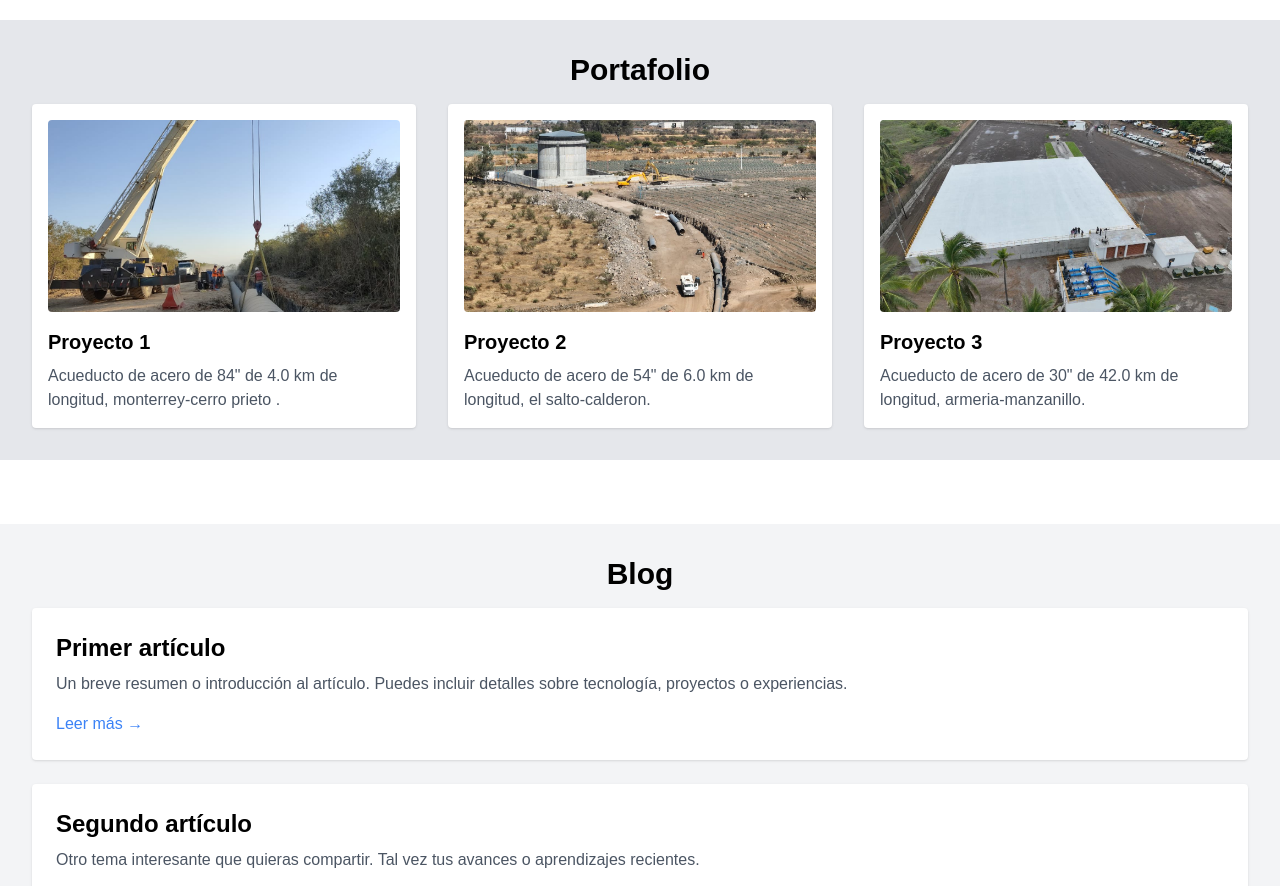
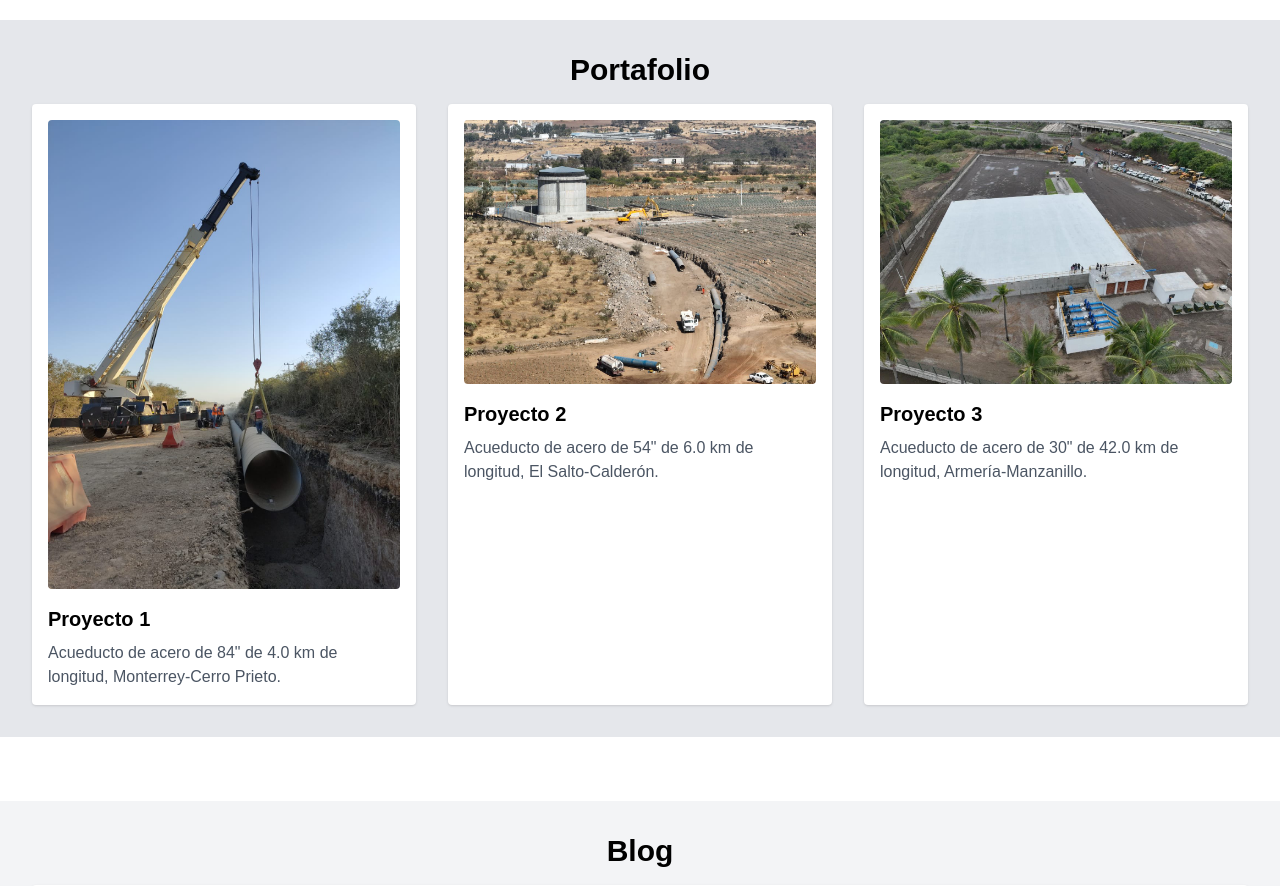
Before and after one commit to erck9217/nextjs-boilerplate1, a Next.js app: page / in a window 1280 px wide. Shown: the part 1080-1966 px from the top of the page. Built offline with nearby package versions, Linux system fonts and the light colour scheme.

Commit message:
Agregadas secciones de Portafolio, Blog y Contacto 2

```diff
--- a/app/page.tsx
+++ b/app/page.tsx
@@ -1,8 +1,9 @@
+import Image from "next/image";
+
 export default function Home() {
   return (
     <div>
-
-            {/* Menu de navegacion */}
+      {/* Menu de navegación */}
       <nav className="fixed top-0 w-full bg-black text-white p-4 z-10">
         <ul className="flex justify-center space-x-8">
           <li><a href="#home" className="hover:underline">Inicio</a></li>
@@ -18,7 +19,7 @@ export default function Home() {
         <div className="absolute inset-0 flex flex-col items-center justify-center bg-black/50 text-white">
           <h1 className="text-4xl font-bold">¡Hola, soy Erick!</h1>
           <p className="mt-4 text-lg text-gray-300">Bienvenido a mi sitio web.</p>
-          <img src="/logo.webp" alt="Logo" className="mt-8 w-24 h-auto" />
+          <Image src="/logo.webp" alt="Logo" width={96} height={96} className="mt-8" />
         </div>
       </div>
 
@@ -36,19 +37,19 @@ export default function Home() {
         <h2 className="text-3xl font-bold mb-4 text-center">Portafolio</h2>
         <div className="grid grid-cols-1 md:grid-cols-3 gap-8">
           <div className="bg-white shadow rounded p-4">
-      <img src="/acueductomonterrey.jpeg" alt="Proyecto 1" className="w-full h-48 object-cover rounded" />
+            <Image src="/acueductomonterrey.jpeg" alt="Proyecto 1" width={400} height={192} className="w-full h-auto object-cover rounded" />
             <h3 className="text-xl font-bold mt-4">Proyecto 1</h3>
-      <p className="text-gray-600 mt-2">Acueducto de acero de 84" de 4.0 km de longitud, monterrey-cerro prieto .</p>
+            <p className="text-gray-600 mt-2">Acueducto de acero de 84" de 4.0 km de longitud, Monterrey-Cerro Prieto.</p>
           </div>
           <div className="bg-white shadow rounded p-4">
-      <img src="/acueductoguadalajara.jpg" alt="Proyecto 2" className="w-full h-48 object-cover rounded" />
+            <Image src="/acueductoguadalajara.jpg" alt="Proyecto 2" width={400} height={192} className="w-full h-auto object-cover rounded" />
             <h3 className="text-xl font-bold mt-4">Proyecto 2</h3>
-      <p className="text-gray-600 mt-2">Acueducto de acero de 54" de 6.0 km de longitud, el salto-calderon.</p>
+            <p className="text-gray-600 mt-2">Acueducto de acero de 54" de 6.0 km de longitud, El Salto-Calderón.</p>
           </div>
           <div className="bg-white shadow rounded p-4">
-      <img src="/tanqueeleden.jpg" alt="Proyecto 3" className="w-full h-48 object-cover rounded" />
+            <Image src="/tanqueeleden.jpg" alt="Proyecto 3" width={400} height={192} className="w-full h-auto object-cover rounded" />
             <h3 className="text-xl font-bold mt-4">Proyecto 3</h3>
-      <p className="text-gray-600 mt-2">Acueducto de acero de 30" de 42.0 km de longitud, armeria-manzanillo.</p>
+            <p className="text-gray-600 mt-2">Acueducto de acero de 30" de 42.0 km de longitud, Armería-Manzanillo.</p>
           </div>
         </div>
       </section>
@@ -100,7 +101,6 @@ export default function Home() {
           </button>
         </form>
       </section>
-
     </div>
   );
 }
```
Lines whose indentation alone changed are shown as unchanged.
